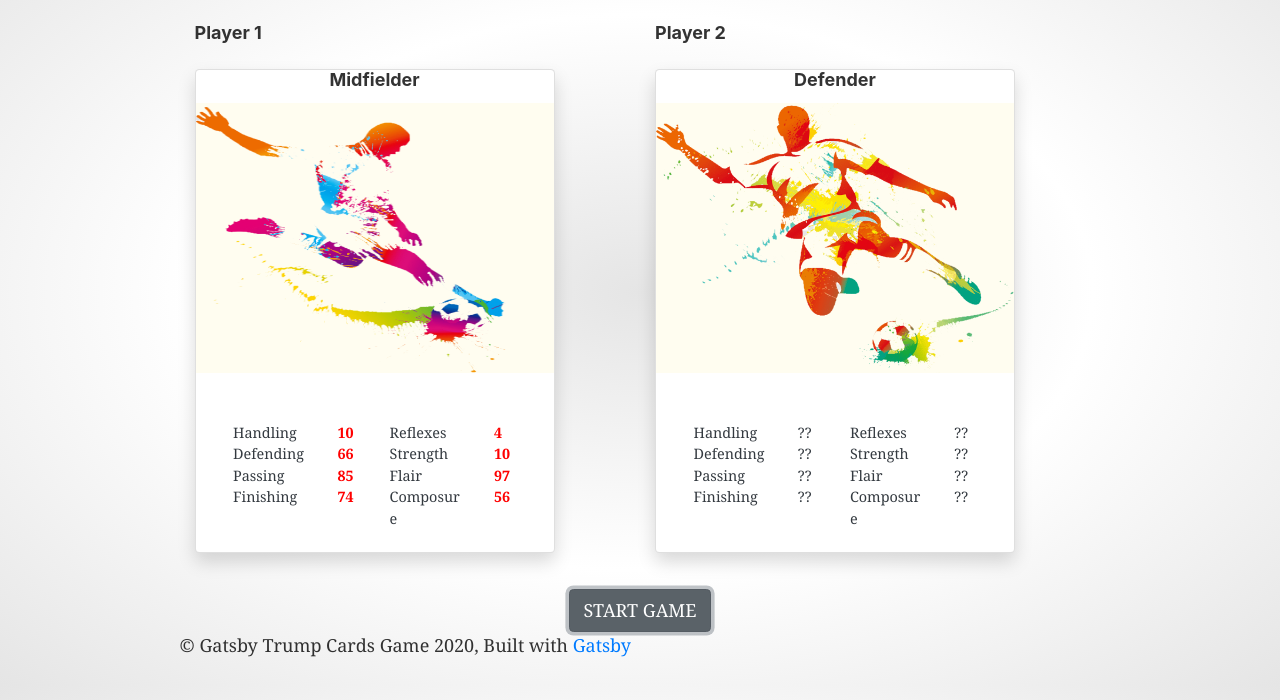
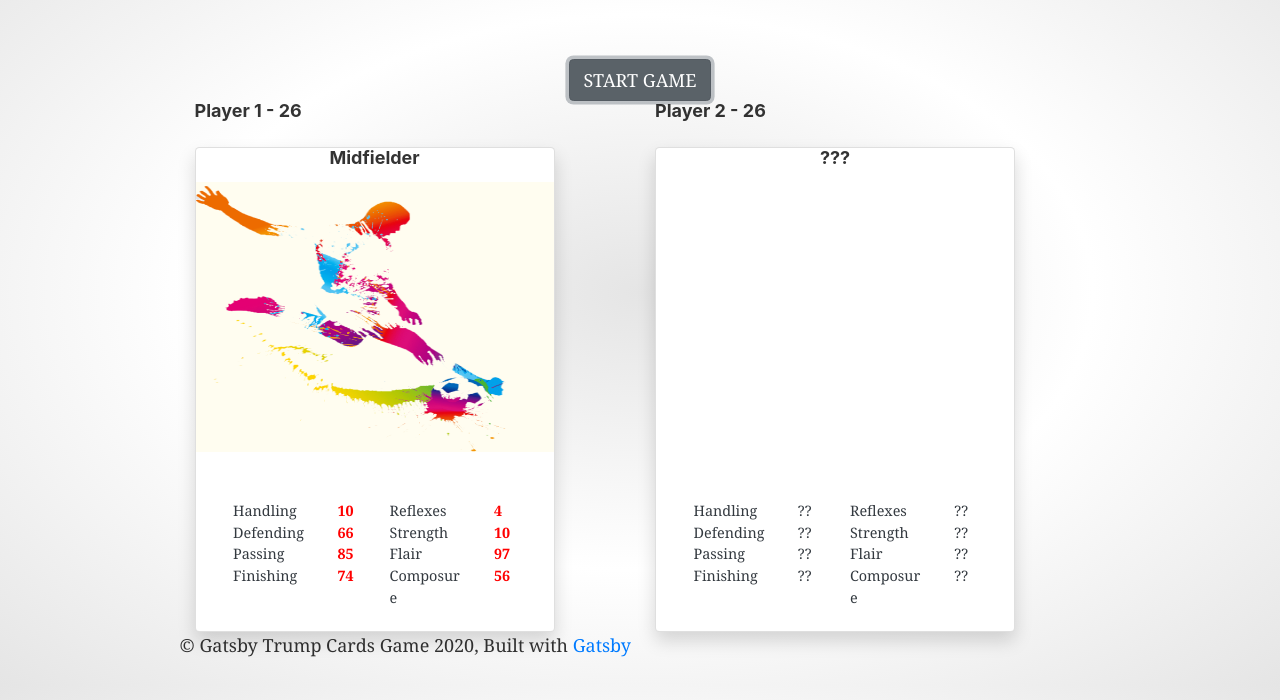
Before and after one commit to jmonfu/GatsbyTrumpCardsGame, a Gatsby site: page / in a window 1280 px wide. Both pictures are taken after a click on the button "START GAME". Shown: the part 100-800 px from the top of the page. Built offline with nearby package versions, Linux system fonts and the light colour scheme; Gatsby itself is replaced by a stand-in of ours.

Commit message:
first turn of player completed

```diff
--- a/src/components/Cards/Card.js
+++ b/src/components/Cards/Card.js
@@ -1,6 +1,7 @@
 import React from "react"
+import empty from "../../assets/empty.png"
 
-const Card = ({ cardInfo, onClick, showRatings }) => {
+const Card = ({ cardInfo, onClick, showCard }) => {
 
   const evenRatingRows = cardInfo.ratings.reduce(function (rows, key, index) {
     return (index % 2 === 0 ? rows.push([key])
@@ -9,9 +10,16 @@ const Card = ({ cardInfo, onClick, showRatings }) => {
 
   return (
     <div className="card text-center shadow">
-      <h4 className="card-title">{cardInfo.title}</h4>
+      <h4 className="card-title">{
+      showCard ? cardInfo.title : "???"
+      }</h4>
       <div className="overflow">
-        <img src={cardInfo.image} alt="joker" className="card-image" />
+        {
+          showCard ?
+          <img src={cardInfo.image} alt={cardInfo.title} className="card-image" />
+          :
+          <img src={empty} alt="" className="card-image" />
+        }
       </div>
       <div className="card-body text-dark">
         <div className="container-fluid justify-content-center card-rating-text">
@@ -20,14 +28,14 @@ const Card = ({ cardInfo, onClick, showRatings }) => {
             <div className="row" key={row[0].title}>
               <div className="col-md-4 text-left">{row[0].title}</div>
               {
-                showRatings ?
+                showCard ?
                 <div className="col-md-2 text-left card-rating-color" onClick={() => onClick({player: cardInfo.player, title: row[0].title, rating: row[0].rating})} >{row[0].rating}</div>
                   :
                 <div className="col-md-2 text-left" >??</div>
               }
               <div className="col-md-4 text-left">{row[1].title}</div>
               {
-                showRatings ?
+                showCard ?
                 <div className="col-md-2 text-left card-rating-color" onClick={() => onClick({player: cardInfo.player, title: row[1].title, rating: row[1].rating})}>{row[1].rating}</div>
                   :
                 <div className="col-md-2 text-left" >??</div>
--- a/src/components/Cards/CardsBoard.js
+++ b/src/components/Cards/CardsBoard.js
@@ -14,12 +14,19 @@ const CardsBoard = () => {
   const [loading, setLoading] = useState(true)
   const [player1Card, setPlayer1Card] = useState({})
   const [player2Card, setPlayer2Card] = useState({})
+  const [player1Deck, setPlayer1Deck] = useState([])
+  const [player2Deck, setPlayer2Deck] = useState([])
+  const [message, setMessage] = useState("")
+  const [winnerPl1, setWinnerPlayer1] = useState(false)
+  const [disableNextTurn, setDisableNextTurn] = useState(false)
 
   useEffect(() => {
     doRatingClickProcessing()
   }, [ratingObj])
 
   const deck = []
+  let deck1 = []
+  let deck2 = []
   let currCardPl1 = {}
   let currCardPl2 = {}
 
@@ -42,15 +49,28 @@ const CardsBoard = () => {
         v.title.includes(title)
       )
       if (searchRatingByTitle[0].rating <= rating) {
-        console.log("player1 wins")
+        //player 1 wins!
+        setMessage("Player 1 Wins!!")
+        setWinnerPlayer1(true)
+        //win the card from player 2
+        deck1 = player1Deck
+        deck2 = player2Deck
+        deck1.push(player2Card)
+        deck2.splice(0, 1)
+        setPlayer1Deck(deck1)
+        setPlayer2Deck(deck2)
       } else {
-        console.log("player2 wins")
+        //player 2 wins!
+        setMessage("Player 2 Wins!!")
+        setWinnerPlayer1(false)
+        //win the card from player 1
+        deck1 = player1Deck
+        deck2 = player2Deck
+        deck2.push(player1Card)
+        deck1.splice(0, 1)
+        setPlayer1Deck(deck1)
+        setPlayer2Deck(deck2)
       }
-
-      // if value is +ve then holding player wins (gets opponent card)
-      // if value is -ve opponent wins (looses card to opponent)
-      // if draw opp wins (looses card to opponent)
-      // Add or subtract the card counter for both players
     }
   }
 
@@ -64,8 +84,8 @@ const CardsBoard = () => {
     //randomize the deck
     deck.sort(() => Math.random() - 0.5)
     //distribute 26 cards at random when the game start
-    const deck1 = deck.slice(0, 26)
-    const deck2 = deck.slice(26, 52)
+    deck1 = deck.slice(0, 26)
+    deck2 = deck.slice(26, 52)
 
     //queue the first card to Player 1
     currCardPl1 = deck1[0]
@@ -76,12 +96,14 @@ const CardsBoard = () => {
 
     setPlayer1Card(currCardPl1)
     setPlayer2Card(currCardPl2)
+    setPlayer1Deck(deck1)
+    setPlayer2Deck(deck2)
 
     if (player1Card.title !== "" && player2Card.title !== "") {
       setLoading(false)
       //unMask ratings of Player 1
-      setVisible1(true);
-      setVisible2(false);
+      setVisible1(true)
+      setVisible2(false)
     }
   }
 
@@ -115,58 +137,58 @@ const CardsBoard = () => {
   }
 
   const generateRatings = position => {
-    const rating = [];
+    const rating = []
 
     switch (position) {
       case "joker":
-        rating.push({title: "Handling", rating: getRandomRating(90,99)});
-        rating.push({title: "Reflexes", rating: getRandomRating(90,99)});
-        rating.push({title: "Defending", rating: getRandomRating(90,99)});
-        rating.push({title: "Strength", rating: getRandomRating(90,99)});
-        rating.push({title: "Passing", rating: getRandomRating(90,99)});
-        rating.push({title: "Flair", rating: getRandomRating(90,99)});
-        rating.push({title: "Finishing", rating: getRandomRating(90,99)});
-        rating.push({title: "Composure", rating: getRandomRating(90,99)});
+        rating.push({ title: "Handling", rating: getRandomRating(90, 99) })
+        rating.push({ title: "Reflexes", rating: getRandomRating(90, 99) })
+        rating.push({ title: "Defending", rating: getRandomRating(90, 99) })
+        rating.push({ title: "Strength", rating: getRandomRating(90, 99) })
+        rating.push({ title: "Passing", rating: getRandomRating(90, 99) })
+        rating.push({ title: "Flair", rating: getRandomRating(90, 99) })
+        rating.push({ title: "Finishing", rating: getRandomRating(90, 99) })
+        rating.push({ title: "Composure", rating: getRandomRating(90, 99) })
         return rating
       case "goalkeeper":
-        rating.push({title: "Handling", rating: getRandomRating(80,99)});
-        rating.push({title: "Reflexes", rating: getRandomRating(80,99)});
-        rating.push({title: "Defending", rating: getRandomRating(20,40)});
-        rating.push({title: "Strength", rating: getRandomRating(40,80)});
-        rating.push({title: "Passing", rating: getRandomRating(20,50)});
-        rating.push({title: "Flair", rating: getRandomRating(1,20)});
-        rating.push({title: "Finishing", rating: getRandomRating(1,20)});
-        rating.push({title: "Composure", rating: getRandomRating(50,99)});
+        rating.push({ title: "Handling", rating: getRandomRating(80, 99) })
+        rating.push({ title: "Reflexes", rating: getRandomRating(80, 99) })
+        rating.push({ title: "Defending", rating: getRandomRating(20, 40) })
+        rating.push({ title: "Strength", rating: getRandomRating(40, 80) })
+        rating.push({ title: "Passing", rating: getRandomRating(20, 50) })
+        rating.push({ title: "Flair", rating: getRandomRating(1, 20) })
+        rating.push({ title: "Finishing", rating: getRandomRating(1, 20) })
+        rating.push({ title: "Composure", rating: getRandomRating(50, 99) })
         return rating
       case "defender":
-        rating.push({title: "Handling", rating: getRandomRating(1,20)});
-        rating.push({title: "Reflexes", rating: getRandomRating(1,20)});
-        rating.push({title: "Defending", rating: getRandomRating(80,99)});
-        rating.push({title: "Strength", rating: getRandomRating(80,99)});
-        rating.push({title: "Passing", rating: getRandomRating(20,50)});
-        rating.push({title: "Flair", rating: getRandomRating(1,20)});
-        rating.push({title: "Finishing", rating: getRandomRating(1,20)});
-        rating.push({title: "Composure", rating: getRandomRating(50,90)});
+        rating.push({ title: "Handling", rating: getRandomRating(1, 20) })
+        rating.push({ title: "Reflexes", rating: getRandomRating(1, 20) })
+        rating.push({ title: "Defending", rating: getRandomRating(80, 99) })
+        rating.push({ title: "Strength", rating: getRandomRating(80, 99) })
+        rating.push({ title: "Passing", rating: getRandomRating(20, 50) })
+        rating.push({ title: "Flair", rating: getRandomRating(1, 20) })
+        rating.push({ title: "Finishing", rating: getRandomRating(1, 20) })
+        rating.push({ title: "Composure", rating: getRandomRating(50, 90) })
         return rating
       case "midfielder":
-        rating.push({title: "Handling", rating: getRandomRating(1,20)});
-        rating.push({title: "Reflexes", rating: getRandomRating(1,20)});
-        rating.push({title: "Defending", rating: getRandomRating(10,80)});
-        rating.push({title: "Strength", rating: getRandomRating(10,80)});
-        rating.push({title: "Passing", rating: getRandomRating(80,99)});
-        rating.push({title: "Flair", rating: getRandomRating(80,99)});
-        rating.push({title: "Finishing", rating: getRandomRating(50,90)});
-        rating.push({title: "Composure", rating: getRandomRating(50,90)});
+        rating.push({ title: "Handling", rating: getRandomRating(1, 20) })
+        rating.push({ title: "Reflexes", rating: getRandomRating(1, 20) })
+        rating.push({ title: "Defending", rating: getRandomRating(10, 80) })
+        rating.push({ title: "Strength", rating: getRandomRating(10, 80) })
+        rating.push({ title: "Passing", rating: getRandomRating(80, 99) })
+        rating.push({ title: "Flair", rating: getRandomRating(80, 99) })
+        rating.push({ title: "Finishing", rating: getRandomRating(50, 90) })
+        rating.push({ title: "Composure", rating: getRandomRating(50, 90) })
         return rating
       case "attacker":
-        rating.push({title: "Handling", rating: getRandomRating(1,20)});
-        rating.push({title: "Reflexes", rating: getRandomRating(1,20)});
-        rating.push({title: "Defending", rating: getRandomRating(1,20)});
-        rating.push({title: "Strength", rating: getRandomRating(50,90)});
-        rating.push({title: "Passing", rating: getRandomRating(50,80)});
-        rating.push({title: "Flair", rating: getRandomRating(50,80)});
-        rating.push({title: "Finishing", rating: getRandomRating(80,99)});
-        rating.push({title: "Composure", rating: getRandomRating(80,99)});
+        rating.push({ title: "Handling", rating: getRandomRating(1, 20) })
+        rating.push({ title: "Reflexes", rating: getRandomRating(1, 20) })
+        rating.push({ title: "Defending", rating: getRandomRating(1, 20) })
+        rating.push({ title: "Strength", rating: getRandomRating(50, 90) })
+        rating.push({ title: "Passing", rating: getRandomRating(50, 80) })
+        rating.push({ title: "Flair", rating: getRandomRating(50, 80) })
+        rating.push({ title: "Finishing", rating: getRandomRating(80, 99) })
+        rating.push({ title: "Composure", rating: getRandomRating(80, 99) })
         return rating
       default:
         break
@@ -174,7 +196,7 @@ const CardsBoard = () => {
   }
 
   const getRandomRating = (bottom, top) => {
-    return Math.floor( Math.random() * ( 1 + top - bottom ) ) + bottom;
+    return Math.floor(Math.random() * (1 + top - bottom)) + bottom
   }
 
   const getImage = item => {
@@ -194,8 +216,85 @@ const CardsBoard = () => {
     }
   }
 
+  const nextTurn = () => {
+    //switch off the Next Turn button
+    setDisableNextTurn(true)
+    if (winnerPl1) {
+      //move the first card (active) to the back of the pack
+      deck1 = player1Deck
+      currCardPl1 = deck1[0]
+      deck1.splice(0, 1)
+      deck1.push(currCardPl1)
+      setPlayer1Deck(deck1)
+      // set new current card for Player 1
+      setPlayer1Card(player1Deck[0])
+
+      // set new current card for Player 2
+      setPlayer2Card(player2Deck[0])
+      //set the ratings invisible
+      setVisible1(true)
+      setVisible2(false)
+    } else {
+      //move the first card (active) to the back of the pack
+      deck2 = player2Deck
+      currCardPl2 = deck2[0]
+      deck2.splice(0, 1)
+      deck2.push(currCardPl2)
+      setPlayer2Deck(deck2)
+      // set new current card for Player 2
+      setPlayer2Card(player2Deck[0])
+
+      // set new current card for Player 1
+      setPlayer1Card(player1Deck[0])
+      //set the ratings invisible
+      setVisible1(false)
+      setVisible2(true)
+    }
+  }
+
   return (
     <div className="container-fluid justify-content-center">
+      <div className="row">
+        <div className="col-md-12 text-center">{message}</div>
+      </div>
+      {message !== "" ? (
+        <div className="row">
+          <div className="col-md-6 text-center">
+            <button
+              id="nextTurnBtn"
+              name="NextTurnButton"
+              className="btn btn-secondary"
+              onClick={() => nextTurn()}
+              disabled={disableNextTurn}
+            >
+              Next Turn
+            </button>
+          </div>
+          <div className="col-md-6 text-center">
+            <button
+              id="reStartGameBtn"
+              name="ReStartGameButton"
+              className="btn btn-secondary"
+              onClick={() => startGame()}
+            >
+              ReStart Game
+            </button>
+          </div>
+        </div>
+      ) : (
+        <div className="row top-buffer">
+          <div className="col-md-12 text-center">
+            <button
+              id="startGameBtn"
+              name="StartGameButton"
+              className="btn btn-secondary"
+              onClick={() => startGame()}
+            >
+              START GAME
+            </button>
+          </div>
+        </div>
+      )}
       {loading ? (
         <div className="row">
           <div className="col-md-12"></div>
@@ -204,37 +303,24 @@ const CardsBoard = () => {
         <div className="row">
           <div className="col-md-6">
             <div>
-              <h4>Player 1</h4>
+              <h4>Player 1 - {player1Deck.length}</h4>
             </div>
             <Card
               cardInfo={player1Card}
-              showRatings={visible1}
+              showCard={visible1}
               onClick={ratingObj => setRatingObj(ratingObj)}
             />
           </div>
           <div className="col-md-6">
-            <h4>Player 2</h4>
+            <h4>Player 2 - {player2Deck.length}</h4>
             <Card
               cardInfo={player2Card}
-              showRatings={visible2}
+              showCard={visible2}
               onClick={ratingObj => setRatingObj(ratingObj)}
             />
           </div>
         </div>
       )}
-
-      <div className="row top-buffer">
-        <div className="col-md-12 text-center">
-          <button
-            id="startGameBtn"
-            name="StartGameButton"
-            className="btn btn-secondary"
-            onClick={() => startGame()}
-          >
-            START GAME
-          </button>
-        </div>
-      </div>
     </div>
   )
 }
```
Also changed, not shown: src/assets/empty.png (added).
